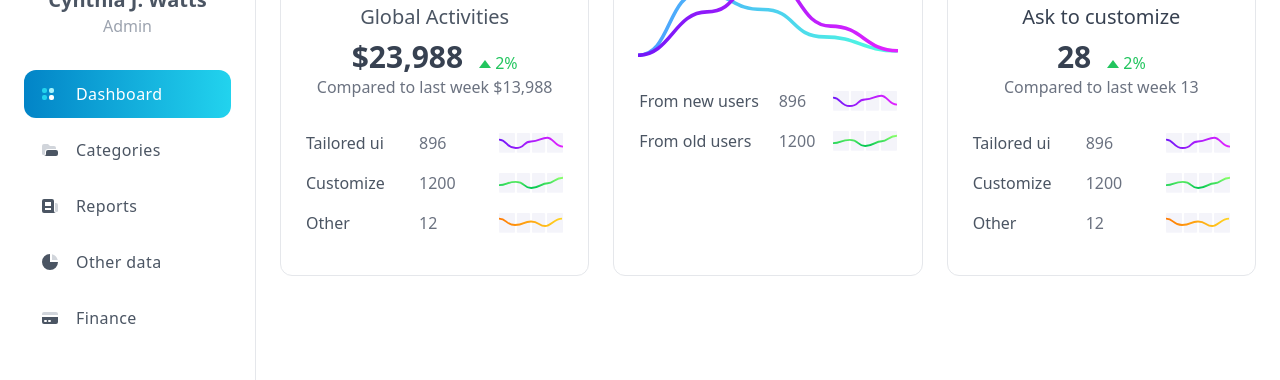
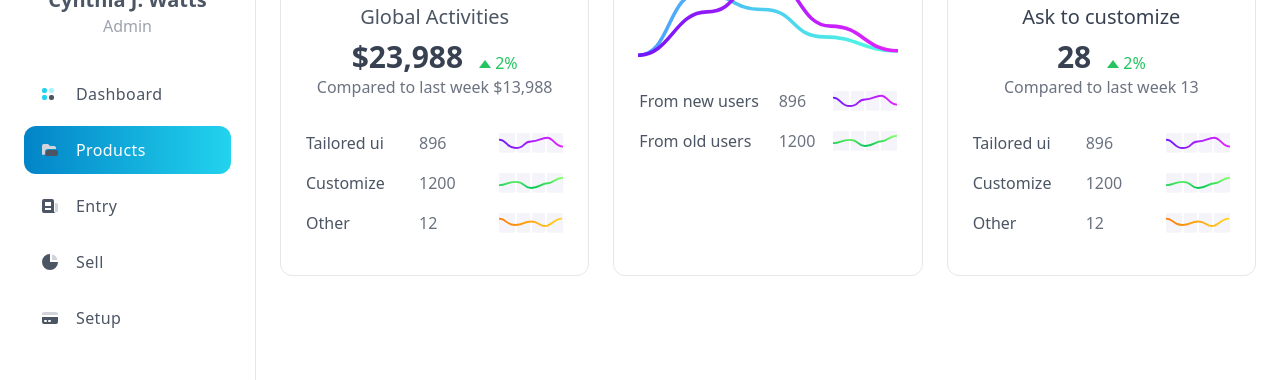
Before and after one commit to StingLab/inventory-management-system-v2, a React (Create React App) app: page /dashboard in a window 1280 px wide. Shown: the part 302-682 px from the top of the page. Built offline with nearby package versions, Linux system fonts and the light colour scheme.

Commit message:
sidebar itrm seection using useState. have an issu

```diff
--- a/src/component/HeaderAndSidebar.js
+++ b/src/component/HeaderAndSidebar.js
@@ -1,15 +1,18 @@
-import React from 'react';
+import React, { useState } from 'react';
 import { Link, Outlet } from 'react-router-dom';
 
 function HeaderAndSidebar(props) {
+    const [selection, setSelection] = useState(true);
+    const selectedItem = "relative px-4 py-3 flex items-center space-x-4 rounded-xl text-white bg-gradient-to-r from-sky-600 to-cyan-400";
+    const nonSelectedItem = "px-4 py-3 flex items-center space-x-4 rounded-md text-gray-600 group";
     return (
         <div>
             <aside className="ml-[-100%] fixed z-10 top-0 pb-3 px-6 w-full flex flex-col justify-between h-screen border-r bg-white transition duration-300 md:w-4/12 lg:ml-0 lg:w-[25%] xl:w-[20%] 2xl:w-[15%]">
             <div>
                 <div className="-mx-6 px-6 py-4">
-                    <a href="#" title="home">
+                    <Link to="#" title="home">
                         <img src="https://tailus.io/sources/blocks/stats-cards/preview/images/logo.svg" className="w-32" alt="tailus logo"/>
-                    </a>
+                    </Link>
                 </div>
 
                 <div className="mt-8 text-center">
@@ -20,50 +23,50 @@ function HeaderAndSidebar(props) {
 
                 <ul className="space-y-2 tracking-wide mt-8">
                     <li>
-                        <a href="#" aria-label="dashboard" className="relative px-4 py-3 flex items-center space-x-4 rounded-xl text-white bg-gradient-to-r from-sky-600 to-cyan-400">
+                        <Link to="#" aria-label="dashboard" className={selection ? nonSelectedItem : selectedItem} onClick={() => setSelection(!selection)}>
                             <svg className="-ml-1 h-6 w-6" viewBox="0 0 24 24" fill="none">
                                 <path d="M6 8a2 2 0 0 1 2-2h1a2 2 0 0 1 2 2v1a2 2 0 0 1-2 2H8a2 2 0 0 1-2-2V8ZM6 15a2 2 0 0 1 2-2h1a2 2 0 0 1 2 2v1a2 2 0 0 1-2 2H8a2 2 0 0 1-2-2v-1Z" className="fill-current text-cyan-400 dark:fill-slate-600"></path>
                                 <path d="M13 8a2 2 0 0 1 2-2h1a2 2 0 0 1 2 2v1a2 2 0 0 1-2 2h-1a2 2 0 0 1-2-2V8Z" className="fill-current text-cyan-200 group-hover:text-cyan-300"></path>
                                 <path d="M13 15a2 2 0 0 1 2-2h1a2 2 0 0 1 2 2v1a2 2 0 0 1-2 2h-1a2 2 0 0 1-2-2v-1Z" className="fill-current group-hover:text-sky-300"></path>
                             </svg>
                             <span className="-mr-1 font-medium">Dashboard</span>
-                        </a>
+                        </Link>
                     </li>
                     <li>
-                        <a href="#" className="px-4 py-3 flex items-center space-x-4 rounded-md text-gray-600 group">
+                        <Link to="#"  className={selection? selectedItem: nonSelectedItem} onClick={()=>setSelection(!selection)}>
                             <svg xmlns="http://www.w3.org/2000/svg" className="h-5 w-5" viewBox="0 0 20 20" fill="currentColor">
                                 <path className="fill-current text-gray-300 group-hover:text-cyan-300" fill-rule="evenodd" d="M2 6a2 2 0 012-2h4l2 2h4a2 2 0 012 2v1H8a3 3 0 00-3 3v1.5a1.5 1.5 0 01-3 0V6z" clip-rule="evenodd" />
                                 <path className="fill-current text-gray-600 group-hover:text-cyan-600" d="M6 12a2 2 0 012-2h8a2 2 0 012 2v2a2 2 0 01-2 2H2h2a2 2 0 002-2v-2z" />
                             </svg>
-                            <span className="group-hover:text-gray-700">Categories</span>
-                        </a>
+                            <span className="group-hover:text-gray-700">Products</span>
+                        </Link>
                     </li>
                     <li>
-                        <a href="#" className="px-4 py-3 flex items-center space-x-4 rounded-md text-gray-600 group">
+                        <Link to="#" className={selection ? nonSelectedItem : selectedItem} onClick={() => setSelection(!selection)}>
                             <svg xmlns="http://www.w3.org/2000/svg" className="h-5 w-5" viewBox="0 0 20 20" fill="currentColor">
                                 <path className="fill-current text-gray-600 group-hover:text-cyan-600" fill-rule="evenodd" d="M2 5a2 2 0 012-2h8a2 2 0 012 2v10a2 2 0 002 2H4a2 2 0 01-2-2V5zm3 1h6v4H5V6zm6 6H5v2h6v-2z" clip-rule="evenodd" />
                                 <path className="fill-current text-gray-300 group-hover:text-cyan-300" d="M15 7h1a2 2 0 012 2v5.5a1.5 1.5 0 01-3 0V7z" />
                             </svg>
-                            <span className="group-hover:text-gray-700">Reports</span>
-                        </a>
+                            <span className="group-hover:text-gray-700">Entry</span>
+                        </Link>
                     </li>
                     <li>
-                        <a href="#" className="px-4 py-3 flex items-center space-x-4 rounded-md text-gray-600 group">
+                        <Link to="#" className={selection ? nonSelectedItem : selectedItem} onClick={() => setSelection(!selection)}>
                             <svg xmlns="http://www.w3.org/2000/svg" className="h-5 w-5" viewBox="0 0 20 20" fill="currentColor">
                                 <path className="fill-current text-gray-600 group-hover:text-cyan-600" d="M2 10a8 8 0 018-8v8h8a8 8 0 11-16 0z" />
                                 <path className="fill-current text-gray-300 group-hover:text-cyan-300" d="M12 2.252A8.014 8.014 0 0117.748 8H12V2.252z" />
                             </svg>
-                            <span className="group-hover:text-gray-700">Other data</span>
-                        </a>
+                            <span className="group-hover:text-gray-700">Sell</span>
+                        </Link>
                     </li>
                     <li>
-                        <a href="#" className="px-4 py-3 flex items-center space-x-4 rounded-md text-gray-600 group">
+                        <Link to="#" className={selection ? nonSelectedItem : selectedItem} onClick={() => setSelection(!selection)}>
                             <svg xmlns="http://www.w3.org/2000/svg" className="h-5 w-5" viewBox="0 0 20 20" fill="currentColor">
                                 <path className="fill-current text-gray-300 group-hover:text-cyan-300" d="M4 4a2 2 0 00-2 2v1h16V6a2 2 0 00-2-2H4z" />
                                 <path className="fill-current text-gray-600 group-hover:text-cyan-600" fill-rule="evenodd" d="M18 9H2v5a2 2 0 002 2h12a2 2 0 002-2V9zM4 13a1 1 0 011-1h1a1 1 0 110 2H5a1 1 0 01-1-1zm5-1a1 1 0 100 2h1a1 1 0 100-2H9z" clip-rule="evenodd" />
                             </svg>
-                            <span className="group-hover:text-gray-700">Finance</span>
-                        </a>
+                            <span className="group-hover:text-gray-700">Setup</span>
+                        </Link>
                     </li>
                 </ul>
             </div>
```
